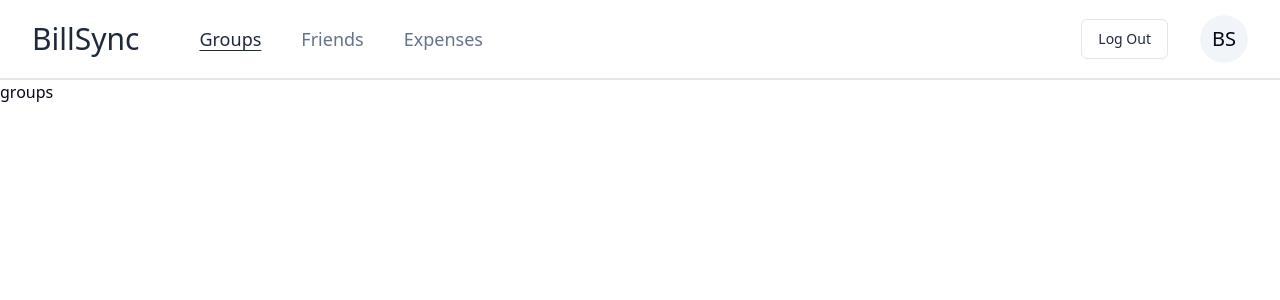
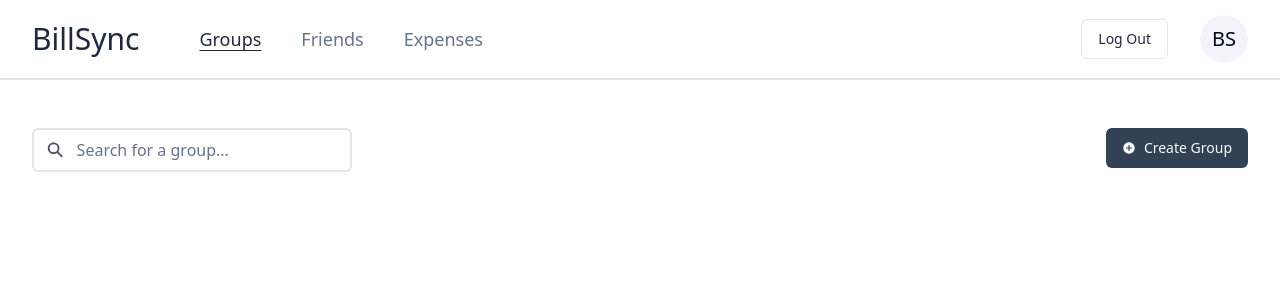
Before and after one commit to girish4016/BillSync, a React (Vite) app in the folder Frontend/app/: page /groups in a window 1280 px wide. Shown: the top 300 px of the page. Built offline with nearby package versions, Linux system fonts and the light colour scheme.

Commit message:
minor changes with groups ui

```diff
--- a/Frontend/app/src/components/Groups/Groups.tsx
+++ b/Frontend/app/src/components/Groups/Groups.tsx
@@ -1,10 +1,31 @@
+import { Input } from "@/common/shadcn/ui/input";
+import { Button } from "@/common/shadcn/ui/button";
+import { IoSearchSharp } from "react-icons/io5";
+import { IoMdAddCircle } from "react-icons/io";
+
 import { NavBar } from "@/common/components/Navbar/NavBar";
 
 export const Groups = () => {
   return (
     <div>
       <NavBar />
-      <div className="w-screen">groups</div>
+      <div className="w-screen flex justify-between mt-12 px-8">
+        <div
+          className={
+            "flex flex-row items-center text-xl px-3 text-slate-600 border-2 rounded-md border-stone-200 w-[50%] max-w-[20rem]"
+          }
+        >
+          <IoSearchSharp />
+          <Input
+            placeholder="Search for a group..."
+            className="border-0 font-normal text-base focus-visible:ring-0 focus-visible:ring-offset-0"
+          />
+        </div>
+        <Button className="rounded-md bg-slate-700 gap-2">
+          <IoMdAddCircle />
+          Create Group
+        </Button>
+      </div>
     </div>
   );
 };
```
